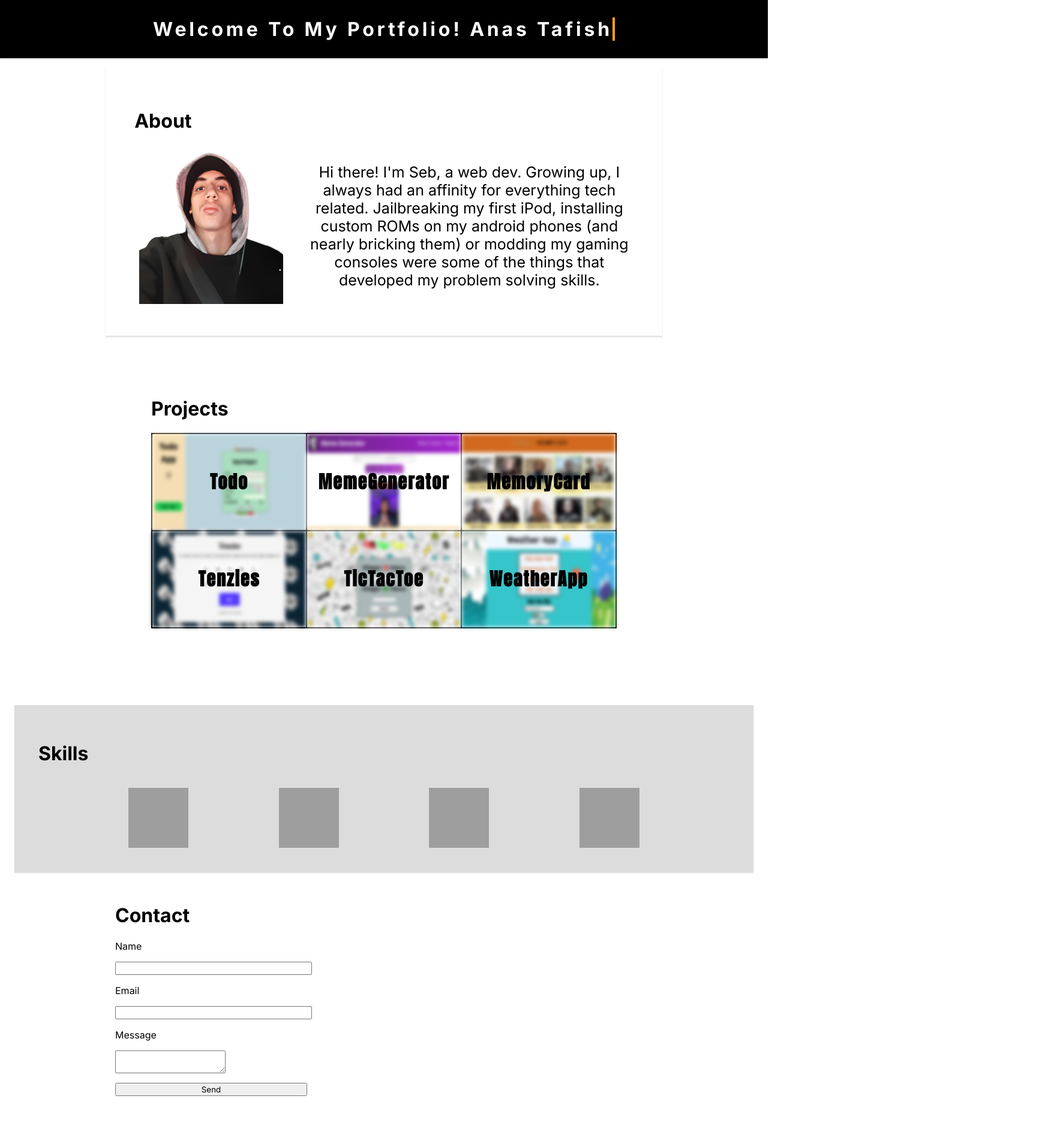
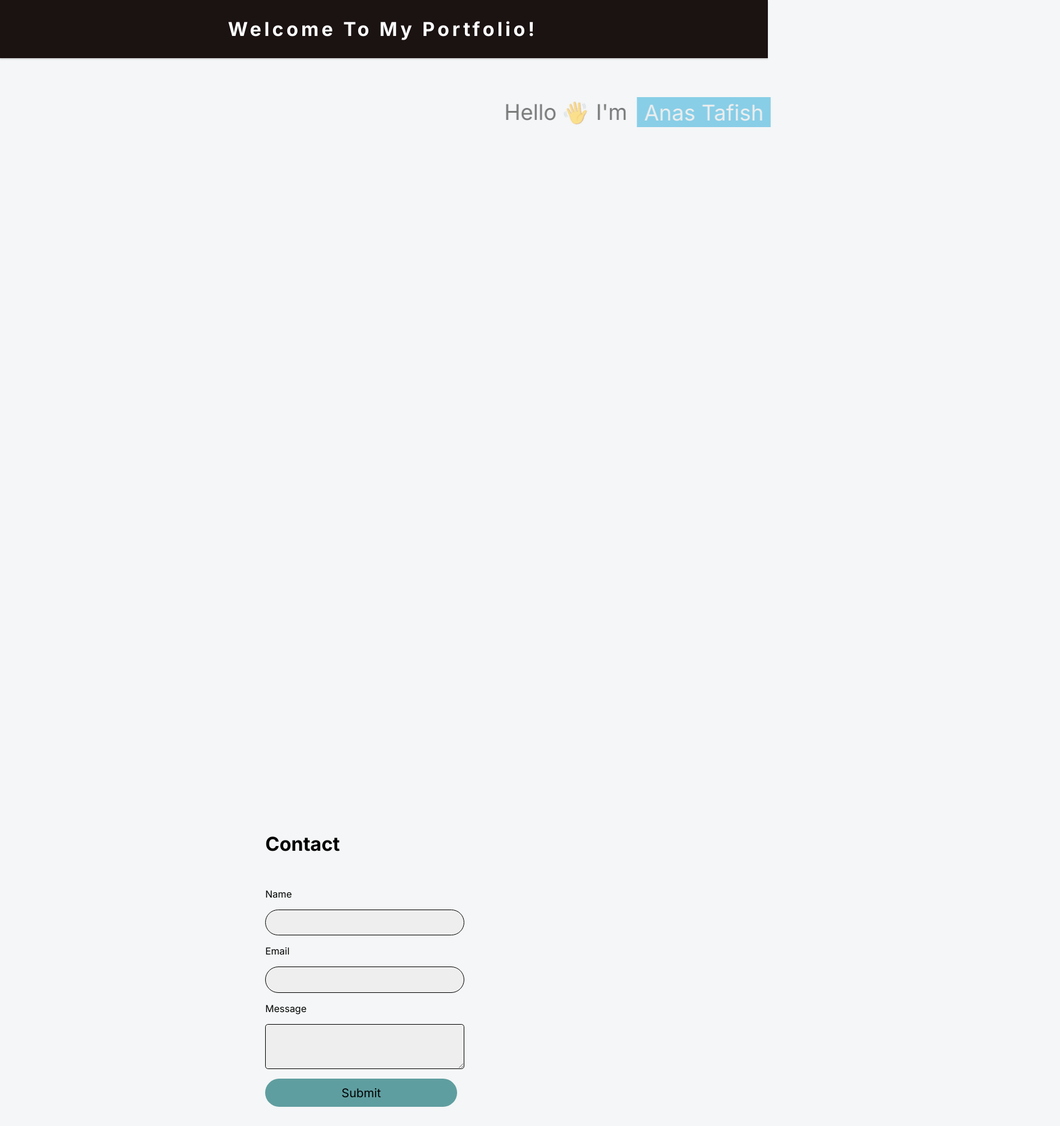
Before and after one commit to anastafish/Portfolio, a React (Create React App) app: page / in a window 1280 px wide. Shown: the whole page at 60% size, 1767 px wide, since content can reach past the window. Built offline with nearby package versions, Linux system fonts and the light colour scheme; grey boxes are pictures that could not be loaded.

Commit message:
finished the skills and conntact sections, added a loading screen before the website renders

```diff
--- a/public/index.html
+++ b/public/index.html
@@ -24,11 +24,53 @@
       work correctly both with client-side routing and a non-root public URL.
       Learn how to configure a non-root public URL by running `npm run build`.
     -->
-    <title>React App</title>
+    <title>Anas's Portfolio</title>
+    <style>
+      .loader-container{
+        display: flex;
+        align-items: center;
+        justify-content: center;
+        height: 100vh;
+      }
+      .loader-a {
+  text-decoration: none;
+  color: inherit;
+  font-size: 24px;
+}
+
+.loader-p {
+  font-weight: 700;
+  text-align: center;
+  font-size: 40px;
+  font-family: Hack, sans-serif;
+  text-transform: uppercase;
+  background: linear-gradient(90deg, #000, #fff, #000);
+  letter-spacing: 5px;
+  -webkit-background-clip: text;
+  background-clip: text;
+  -webkit-text-fill-color: transparent;
+  background-repeat: no-repeat;
+  background-size: 80%;
+  animation: shine 5s linear infinite;
+  position: relative;
+}
+
+@keyframes shine {
+  0% {
+    background-position-x: -500%;
+  }
+  100% {
+    background-position-x: 500%;
+  }
+}
+      </style>
   </head>
   <body>
     <noscript>You need to enable JavaScript to run this app.</noscript>
     <div id="root"></div>
+    <div class="loader-container">
+      <p class="loader-p">Welcome to my Personal Website <br><a class="loader-a" href="https://github.com/anastafish">github.com/anastafish</a></p>
+   </div>
     <!--
       This HTML file is a template.
       If you open it directly in the browser, you will see an empty page.
--- a/src/App.js
+++ b/src/App.js
@@ -2,8 +2,31 @@ import './App.css';
 import Main from './components/main';
 import Header from './components/header';
 import ContactForm from './components/ContactForm';
+import {useState, useEffect} from 'react';
+
+
 
 function App() {
+  const [isLoading, setLoading] = useState(true);
+
+  function someRequest() { //Simulates a request; makes a "promise" that'll run for 2.5 seconds
+    return new Promise(resolve => setTimeout(() => resolve(), 4000));
+  }
+
+  useEffect(() => {
+    someRequest().then(() => {
+      const loaderElement = document.querySelector(".loader-container");
+      if (loaderElement) {
+        loaderElement.remove();
+        setLoading(!isLoading);
+      }
+    });
+  });
+
+  if (isLoading) {
+    return null;
+  }
+
   return (
     <div className="App">
       <Header/>
--- a/src/components/ContactForm.js
+++ b/src/components/ContactForm.js
@@ -8,12 +8,13 @@ import emailjs from '@emailjs/browser';
         e.preventDefault();
         emailjs.sendForm('service_s1hmk1s', 'template_dx8srnq', form.current, 'KNshdyHxDVE80s1gd')
           .then((result) => {
-              console.log(result.text);
-
+              document.querySelector('.submit-btn').textContent = "Submmitted Succefully";
+              document.querySelector('.submit-btn').style.background = 'green';
           }, (error) => {
-              console.log(error.text);
+              document.querySelector('.submit-btn').textContent = "Try Again Later";
+              document.querySelector('.submit-btn').style.background = 'red';
           });
-      };
+        }
 
       return (
 
@@ -26,7 +27,7 @@ import emailjs from '@emailjs/browser';
               <input type="email" name="user_email" />
               <label>Message</label>
               <textarea name="message" />
-              <input type="submit" value="Send" />
+              <button className='submit-btn' type="submit" value="Send">Submit</button>
             </form>
         </div>
       );
--- a/src/components/header.js
+++ b/src/components/header.js
@@ -4,7 +4,7 @@ export default function Header(){
     return(
         <div className="header-container">
              <div className='h1-container'>
-                <h1 className='header-h1'>Welcome To My Portfolio! Anas Tafish</h1>
+                <h1 className='header-h1'>Welcome To My Portfolio!</h1>
             </div>
         </div>
     )
--- a/src/components/main.js
+++ b/src/components/main.js
@@ -33,13 +33,21 @@ export default function Main(){
 
     return(
             <div className='main-content'>
-                    <div className="about">
-                    <h1>About</h1>
-                    <div className='about-container'>
-                        <img src="../../anas.png" alt="" />
-                        <p>Hi there! I'm Seb, a web dev. Growing up, I always had an affinity for everything tech related. Jailbreaking my first iPod, installing custom ROMs on my android phones (and nearly bricking them) or modding my gaming consoles were some of the things that developed my problem solving skills.</p>
+                  <div className="about">
+                  <main class="container">
+                        <p>Hello <div className='emoji'>👋</div> I'm</p>
+                        <section class="animation">
+                            <div class="first"><div>Anas Tafish</div></div>
+                            <div class="second"><div>Web Developer</div></div>
+                            <div class="third"><div>Front End Designer</div></div>
+                        </section>
+                        </main>
+                        <br />
+                        <br />
+                        <br />
+                        <br />
+                        <br />
                     </div>
-                </div>
                 <div className="projects reveal">
                  <h1>Projects</h1>
                  <div className='project-container'>
--- a/src/styles/header.css
+++ b/src/styles/header.css
@@ -1,10 +1,15 @@
+body{
+  margin: 0;
+  padding: 0;
+}
+
 .header-container{
   display: flex;
   align-items: center;
   justify-content: center;
   box-shadow: 0 2px 2px #00000026;
   width: 100%;
-  background-color: black;
+  background-color: #1B1212;
 }
 
 .h1-container{
@@ -16,12 +21,6 @@
     width: fit-content;
 }
 
-@media (max-width:800px){
-    h1{
-        font-size: 12px;
-    }
-}
-
 .header-h1{
     overflow: hidden;
     border-right: .15em solid black;
@@ -30,7 +29,7 @@
     color: white;
     letter-spacing: .15em;
     animation:
-      typing 3s steps(100, end),
+      typing 1.5s steps(100, end),
       blink-caret .75s step-end infinite
  }
 
@@ -44,3 +43,9 @@
     from, to { border-color: transparent }
     50% { border-color: orange }
   }
+
+  @media (max-width:800px){
+    .header-h1{
+        font-size: 12px;
+    }
+}
--- a/src/styles/main.css
+++ b/src/styles/main.css
@@ -1,4 +1,10 @@
 @import url('https://fonts.googleapis.com/css2?family=Anton&family=Inter:wght@400;600;700&display=swap');
+@import url('https://fonts.googleapis.com/css?family=Roboto:700');
+
+
+body{
+    background-color: #F4F6F7;
+}
 
 *{
     font-family: 'Inter', sans-serif;
@@ -14,34 +20,15 @@ body{
     flex-direction: column;
     align-items: center;
     justify-content: center;
-    gap:2rem;
+    gap:6rem;
 }
+
 
 .project-container{
     display: grid;
     grid-template-columns: 1fr 1fr 1fr;
     border: 1px solid black;
 }
-
-
-.about-container{
-    display: flex;
-    /* grid-template-columns: 1fr 2fr; */
-    align-items: center;
-    justify-content: space-evenly;
-    padding: .3rem;
-    width: 100%;
-    gap: 2rem;
-
-}
-
-
-.about-container img{
-    width: 15rem;
-    height: 100%;
-
-}
-
 
 .project-card{
     display: grid;
@@ -85,19 +72,102 @@ body{
 }
 
 .about{
+    position: relative;
     margin-top: 1rem;
     animation: slidein-about 1s 1.2s forwards;
     opacity: 0;
-    box-shadow: 0 2px 2px #00000026;
-    padding: 3rem;
     display: flex;
     flex-direction: column;
-    align-items: flex-start;
+    align-items: center;
     justify-content: center;
+    gap: 1rem;
+    width: 100%;
+    height: 100%;
+    margin: 2rem;
+}
+
+.container p {
+  text-shadow: 0 0 7px rgba(255,255,255,.3), 0 0 3px rgba(255,255,255,.3);
+  color: black;
+}
+.container {
+  color: #e5e5e5;
+  font-size: 2.26rem;
+  display: flex;
+  align-items: center;
+  justify-content: center;
+}
+
+.animation {
+  height:50px;
+  overflow:hidden;
+  margin-left: 1rem;
+}
+
+.animation > div > div {
+  padding: 0.25rem 0.75rem;
+  height:2.81rem;
+  margin-bottom: 2.81rem;
+  display:inline-block;
+}
+
+.animation div:first-child {
+  animation: text-animation 12s infinite 2s;
+}
+
+.first div {
+  background-color:#20a7d8;
+}
+.second div {
+  background-color:#CD921E;
+}
+.third div {
+  background-color:#c10528;
+}
+
+@keyframes text-animation {
+  0% {margin-top: 0;}
+  10% {margin-top: 0;}
+  20% {margin-top: -5.62rem;}
+  30% {margin-top: -5.62rem;}
+  40% {margin-top: -11.24rem;}
+  60% {margin-top: -11.24rem;}
+  70% {margin-top: -5.62rem;}
+  80% {margin-top: -5.62rem;}
+  90% {margin-top: 0;}
+  100% {margin-top: 0;}
+}
+
+.emoji{
+    display: inline-block;
+    animation: wave .5s infinite alternate;
+}
+
+@keyframes wave{
+    0%{
+        transform: rotate(-20deg);
+    }
+
+    25%{
+        transform: rotate(-10deg);
+    }
+
+    50%{
+        transform: rotate(10deg);
+    }
+
+    100%{
+        transform: rotate(20deg);
+    }
+}
+
+
+
+.about > h1{
+    margin: 0;
 }
 
 .projects{
-    padding: 3rem;
     display: flex;
     flex-direction: column;
     align-items: flex-start;
@@ -125,17 +195,8 @@ body{
     }
 }
 
-.about-container p{
-    animation:text-focus-in 1s cubic-bezier(.55,.085,.68,.53) both 1.5s;
-    max-width: 550px;
-    text-align: center;
-    align-self: center;
-    font-size: 25px;
-    color: black;
-}
-
 .skills-container{
-    width: 90%;
+    width: 100%;
     display: flex;
     flex-direction: column;
     align-items: center;
@@ -144,12 +205,12 @@ body{
     padding-bottom:3rem ;
     box-shadow: 0 2px 2px #00000026;
     gap: 1rem;
-    padding: 2.5rem;
     background-color: gainsboro;
 }
 
 .skills-container h1{
     align-self: flex-start;
+    padding-left: 20px;
 }
 
 .skills-container img{
@@ -167,10 +228,9 @@ body{
 .contact-container{
     display: flex;
     flex-direction: column;
-    align-items: flex-start;
+    align-items: center;
     justify-content: center;
-    width: 70%;
-    padding: 2rem;
+    margin-top: 5rem;
 }
 
 .contact-container h1{
@@ -185,10 +245,43 @@ body{
     justify-content: center;
     gap: 1rem;
     width: 100%;
+    padding: 2rem;
 }
 
-.contact-container input{
+.contact-container form > input{
     width: 20rem;
+    outline: none;
+    background-color:rgba(224, 222, 222, 0.336);
+    height: 2rem;
+    border: none;
+    border-radius: 5rem;
+    border: 1px solid black;
+    padding: .3rem;
+}
+
+.contact-container button{
+    border: none;
+    width: 20rem;
+    padding: .7rem;
+    border-radius: 5rem;
+    background-color:cadetblue;
+    font-size: 20px;
+}
+
+.contact-container button:hover{
+    background-color: greenyellow;
+    cursor: pointer;
+}
+
+
+.contact-container form > textarea{
+    width: 20rem;
+    outline: none;
+    background-color:rgba(224, 222, 222, 0.336);
+    height: 4rem;
+    border-radius: .3rem;
+    border: 1px solid black;
+    padding: .3rem;
 }
 
 
@@ -229,8 +322,8 @@ body{
         font-size: 20px;
     }
 
-    .about h1{
-        font-size: 20px;
+    .projects{
+        align-items: center;
     }
 
     .project-container{
@@ -244,4 +337,24 @@ body{
     .skills-icons img{
         width: 50px;
     }
+
+    .contact-container{
+        align-items: center;
+    }
+
+    .container > p{
+        font-size: 20px;
+    }
+
+    .animation > div > div{
+        font-size: 20px;
+    }
+
+    .contact-container h1{
+        align-self: center;
+    }
+
+    .contact-container form {
+    align-items: center;
 }
+}
```
Also changed, not shown: public/pramod-tiwari-zfmwdfeRppM-unsplash.jpg (added), public/robots.txt (deleted).
